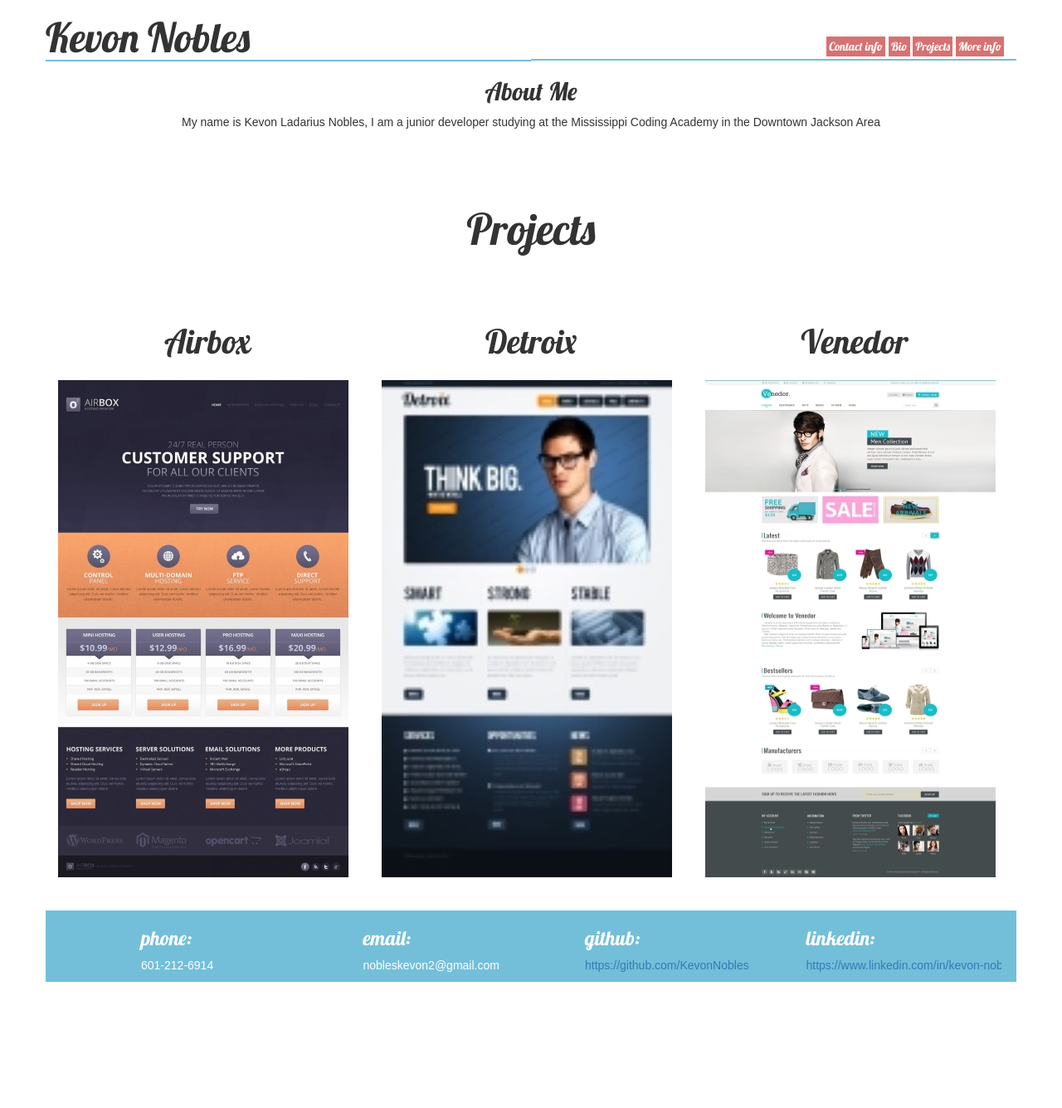
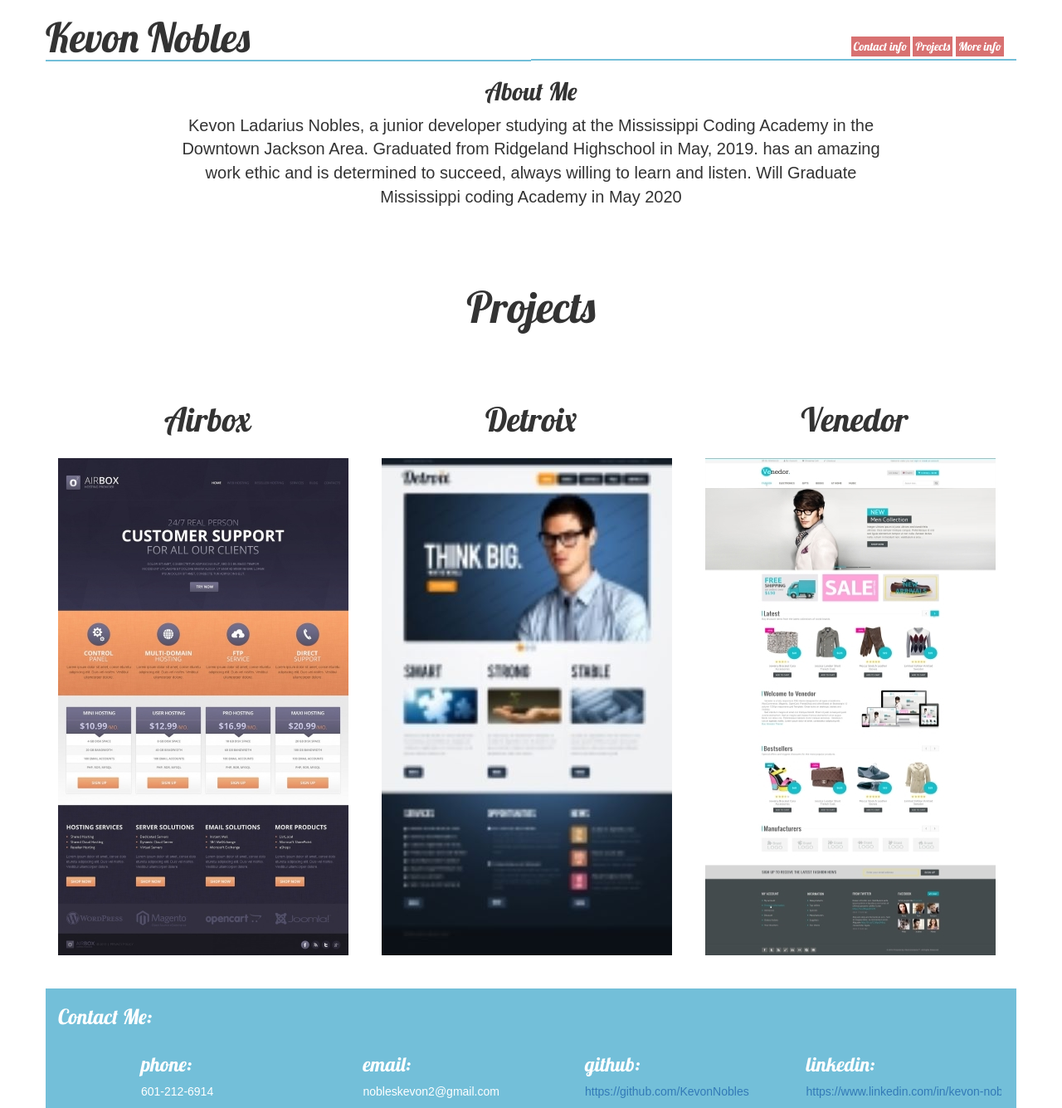
Before and after one commit to KevonNobles/KevonNobles.github.io, a plain HTML site: page index.html in a window 1280 px wide. Shown: the part 229-1564 px from the top of the page at 83% size. Before the commit the page ends 1412 px from the top, so only its background shows below. Drawn offline with Linux system fonts and the light colour scheme.

Commit message:
final tweaks

```diff
--- a/css/style.css
+++ b/css/style.css
@@ -31,11 +31,11 @@ body h3 {
 .pic img {
     display: block;
     margin: 20px auto;
-padding: 0px;
-/* border: solid gray 2px; */
-border-radius: 50%;
-width: 20%;
-text-align: center;
+    padding: 0px;
+    /* border: solid gray 2px; */
+    border-radius: 50%;
+    width: 20%;
+    text-align: center;
 
 }
 .nav-div{
@@ -72,7 +72,10 @@ text-align: center;
 }
 
 .top-nav a:hover {
-    color: blue;
+    color: #67c7e7;
+}
+.about p {
+    font-size: 20px;
 }
 
 .goal {
@@ -151,3 +154,7 @@ text-align: center;
     overflow: hidden;
     width: 250px;
 }
+
+.contact-me h2{
+    font-size: 25px;
+}
--- a/index.html
+++ b/index.html
@@ -4,7 +4,7 @@
     <meta charset="UTF-8">
     <meta name="viewport" content="width=device-width, initial-scale=1.0">
     <meta http-equiv="X-UA-Compatible" content="ie=edge">
-    <title>Document</title>
+    <title>Kevon Nobles</title>
     <link href="https://fonts.googleapis.com/css?family=Lobster&display=swap" rel="stylesheet">
     <link rel="stylesheet" href="css/bootstrap.css">
     <link rel="stylesheet" href="css/style.css">
@@ -20,12 +20,10 @@
                     <div class="col-sm-6 top-h1">
                         <h1>Kevon Nobles</h1>
                     </div>
-
                     <div class="nav-div col-sm-6">
                         <nav class="top-nav">
                             <ul>
                                 <li><a href="">Contact info</a></li>
-                                <li><a href="">Bio</a></li>
                                 <li><a href="">Projects</a></li>
                                 <li><a href="">More info</a></li>
                             </ul>
@@ -40,7 +38,7 @@
             <div class="row">
                 <div class="about">
                     <h2>About Me</h2>
-                    <p>My name is Kevon Ladarius Nobles, I am a junior developer studying at the Mississippi Coding Academy in the Downtown Jackson Area   </p>
+                    <p>Kevon Ladarius Nobles, a junior developer studying at the Mississippi Coding Academy in the Downtown Jackson Area. Graduated from Ridgeland Highschool in May, 2019. has an amazing work ethic and is determined to succeed, always willing to learn and listen. Will Graduate Mississippi coding Academy in May 2020   </p>
                 </div>
             </div>
         </div>
@@ -63,21 +61,24 @@
                         <a href="#link"><img src="media/homepage (1).jpg" alt=""></a>
                         <!-- <p>Lorem ipsum dolor sit amet consectetur adipisicing elit. Molestias dolores possimus officia voluptatibus, iusto impedit! Officiis explicabo laboriosam molestiae consequatur repellendus voluptatem, architecto cum animi a dolore vel vitae deleniti!</p> -->
                     </div>
-
-
                     <div class="pro col-sm-4">
                         <h2>Venedor</h2>
                         <a href="#link"><img src="media/venedor.jpg" alt=""></a>
                         <!-- <p>Lorem ipsum dolor sit amet consectetur adipisicing elit. Esse possimus voluptatum ad, ipsum natus deserunt placeat repellendus eaque officia? Consequuntur architecto quia beatae ipsa sint temporibus repudiandae maiores minus a?</p> -->
                     </div>
-
                 </div>
             </div>
         </div>
     </main>
     <footer>
         <div class="foot container">
+            <div class="row">
+                <div class="contact-me col-sm-2">
+                        <h2>Contact Me:</h2>
+                </div>
+            </div>
             <div class="foot-foot row">
+
                 <div class="col-sm-3">
                     <h3>phone:</h3>
                     <p>601-212-6914</p>
```
Lines whose indentation alone changed are shown as unchanged.
